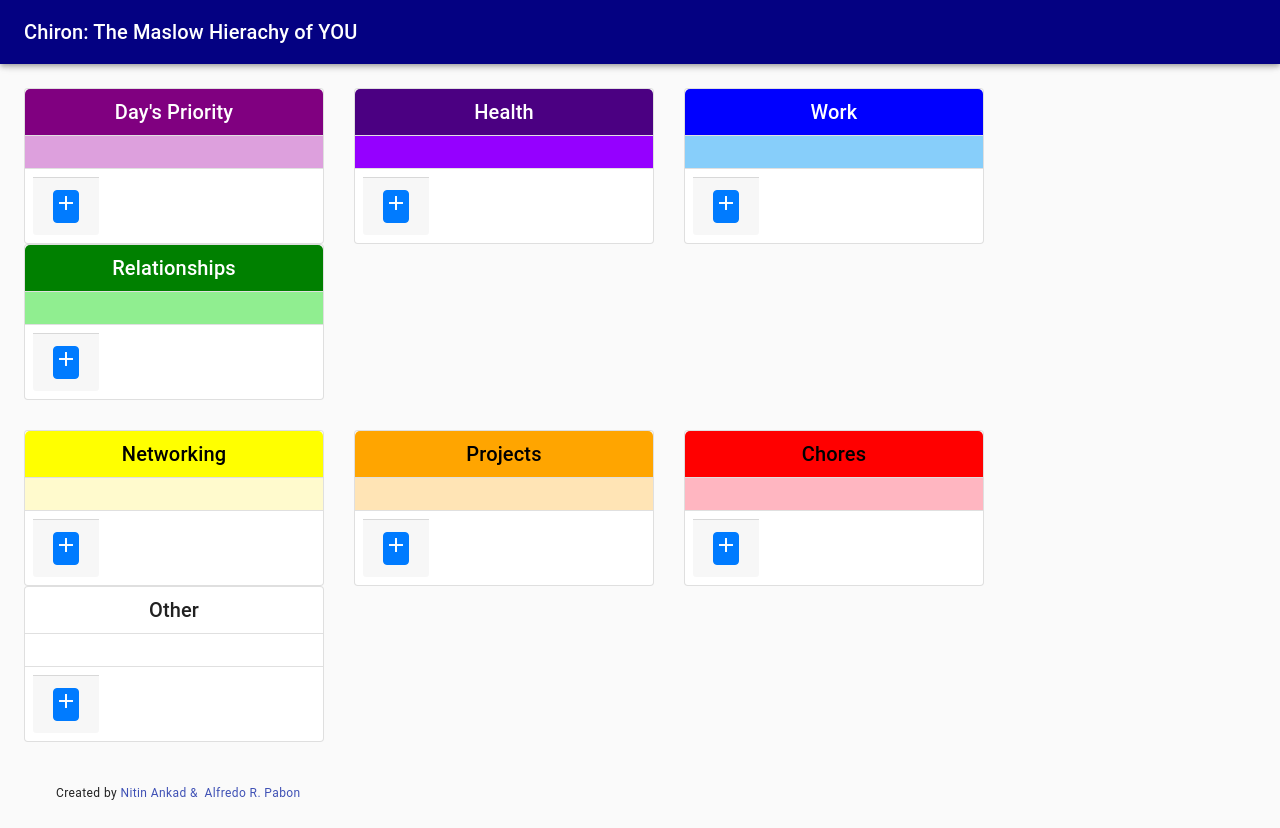
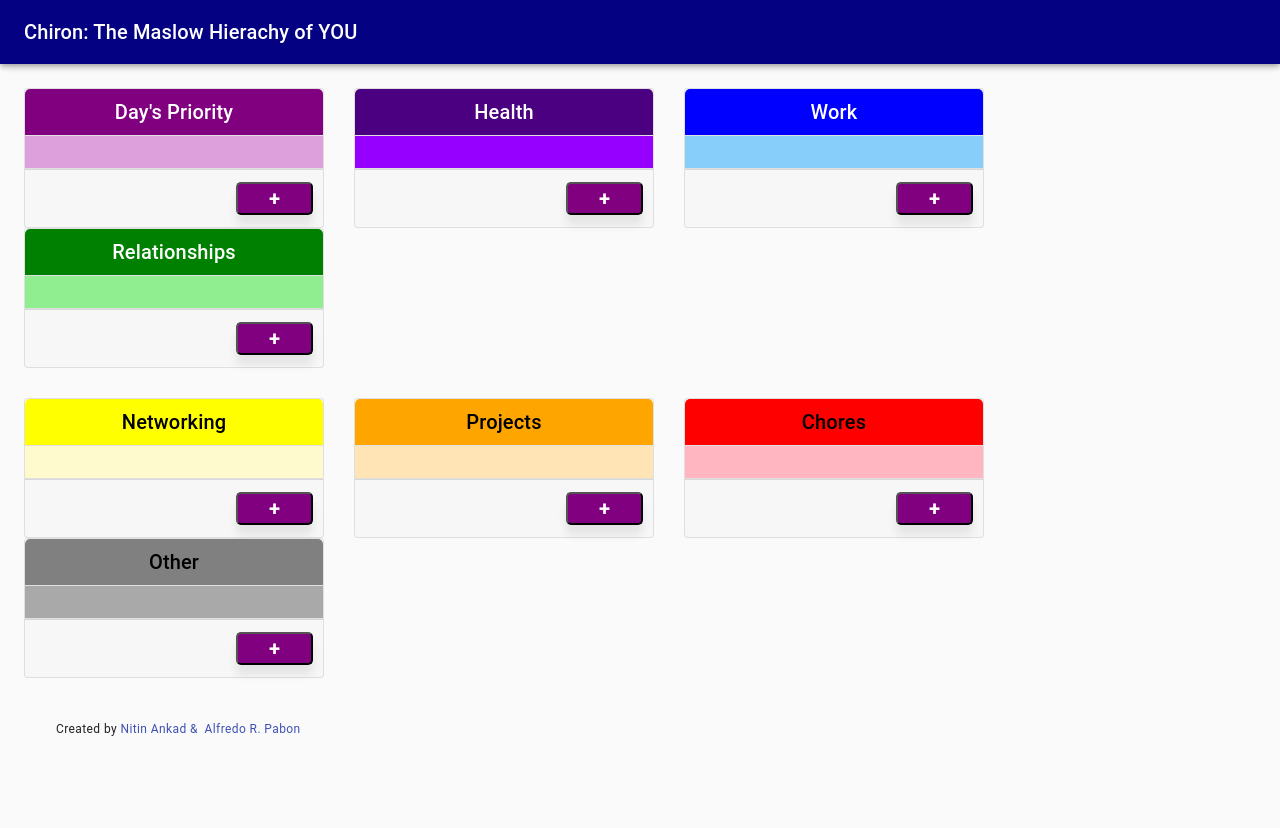
Before and after one commit to alfredrafael/maslow-hierarchy-of-you, a React (Create React App) app: page / in a window 1280 px wide. After the commit the page ends 800 px from the top, so only its background shows below. Built offline with nearby package versions, Linux system fonts and the light colour scheme.

Commit message:
add button successfully added

```diff
--- a/src/components/Semester.js
+++ b/src/components/Semester.js
@@ -24,6 +24,11 @@ const MyTest = styled.div`
 const useStyles = makeStyles(() => ({
   root: {
     width: '300px',
+    transition: 'all .25s cubic-bezier(.02, .01, .47, 1)',
+    // '&:hover': {
+    //   boxShadow: '0 15px 15px rgba(0, 0, 0, .16)',
+    //   transform: 'translate(0, -5px)',
+    // }
   },
   cardHeaderStyle: {
     textAlign: 'center',
@@ -33,8 +38,6 @@ const useStyles = makeStyles(() => ({
     textTransform: 'none',
     padding: 0,
   },
-
-
 
   priorityCardHeader: {
     textAlign: 'center',
@@ -130,6 +133,17 @@ const useStyles = makeStyles(() => ({
   choresCardBackground: {
     background: 'lightpink'
   },
+  otherCardHeader: {
+    textAlign: 'center',
+    padding: 7,
+    color: 'black',
+    background: 'grey',
+    borderTopLeftRadius: '5px',
+    borderTopRightRadius: '5px',
+  },
+  otherCardBackground: {
+    background: 'darkgrey'
+  },
 
 
 }));
@@ -149,7 +163,8 @@ console.log(props);
                           (semesterName === 'Relationships') ? classes.relationshipsCardHeader :
                           (semesterName === 'Networking') ? classes.networkingCardHeader :
                           (semesterName === 'Chores') ? classes.choresCardHeader :
-                          (semesterName === 'Projects') ? classes.projectsCardHeader : classes.cardHeaderStyle }
+                          (semesterName === 'Projects') ? classes.projectsCardHeader :
+                          (semesterName === 'Other') ? classes.otherCardHeader : classes.cardHeaderStyle }
 
             title={semesterName}
             titleTypographyProps={{ variant: 'h6' }}
@@ -166,7 +181,8 @@ console.log(props);
                     (semesterName === 'Relationships') ? classes.relationshipsCardBackground :
                     (semesterName === 'Networking') ? classes.networkingCardBackground :
                     (semesterName === 'Chores') ? classes.choresCardBackground :
-                    (semesterName === 'Projects') ? classes.projectsCardBackground : '' }>
+                    (semesterName === 'Projects') ? classes.projectsCardBackground :
+                    (semesterName === 'Other') ? classes.otherCardBackground : '' }>
 
                        {courses.map((course, index) => (
                             <Draggable key={course.id} draggableId={course.id} index={index}>
@@ -196,14 +212,14 @@ console.log(props);
 
         <Divider />
 
-        <CardActions>
-        <Card.Footer>
+
+        <Card.Footer style={{alignItems: 'right'}}>
             <AddCourseButton
               yearIndex={yearIndex}
               semesterIndex={semesterIndex}
             />
             </Card.Footer>
-        </CardActions>
+
 
     </Card>
   );
--- a/src/views/components/AddCourseButton.js
+++ b/src/views/components/AddCourseButton.js
@@ -7,11 +7,34 @@ import TextArea from "react-textarea-autosize";
 import { connect } from 'react-redux';
 import { addCourse } from "../../actions/courseActions";
 import { Button } from 'react-bootstrap';
+import styled from 'styled-components';
+
+
+const CustomButton = styled.button`
+  display: block;
+  width: 30%;
+  font-family: inherit;
+  font-size: 12px;
+  font-weight: 700;
+  color: white;
+  background-color: purple;
+  border-radius: 5px;
+  box-shadow: 0 10px 10px rgba(0, 0, 0, .08);
+  cursor: pointer;
+  margin-right: -4%;
+
+
+  }
+`
 
 const useStyles = makeStyles(() => ({
   root: {
     textTransform: 'none',
     padding: 0,
+  },
+  test: {
+    background: 'black',
+    display: 'none'
   },
   addCourseForm: {
     textTransform: 'none',
@@ -97,9 +120,9 @@ const AddCourseButton = (props) => {
 
   const renderButton = () => {
     return (
-      <Button className={classes.root} onClick={handleOpenForm}>
-        <Icon>add</Icon>
-      </Button>
+      <CustomButton className={classes.root} onClick={handleOpenForm} style={{float: 'right'}}>
+        <span style={{fontSize: '169%', fontWeight: 'bold'}}>&nbsp; + &nbsp;</span>
+      </CustomButton>
     );
   };
 
```
